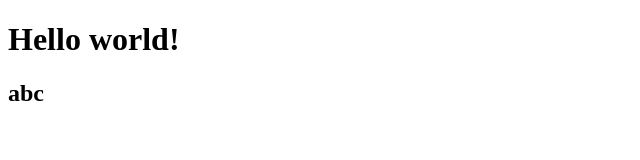
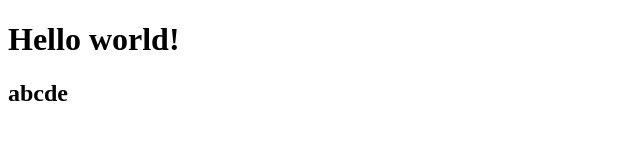
Before and after one commit to LeahShwartz/Angular_lessons, a plain HTML site: page app/index.html in a window 1280 px wide. Shown: the full height of the page, 0-640 px from the left. Drawn offline with Linux system fonts and the light colour scheme.

Commit message:
3 commit

```diff
--- a/app/index.html
+++ b/app/index.html
@@ -8,6 +8,6 @@
 </head>
 <body>
     <h1>Hello world!</h1>
-    <h2>abc</h2>
+    <h2>abcde</h2>
 </body>
 </html>
```
